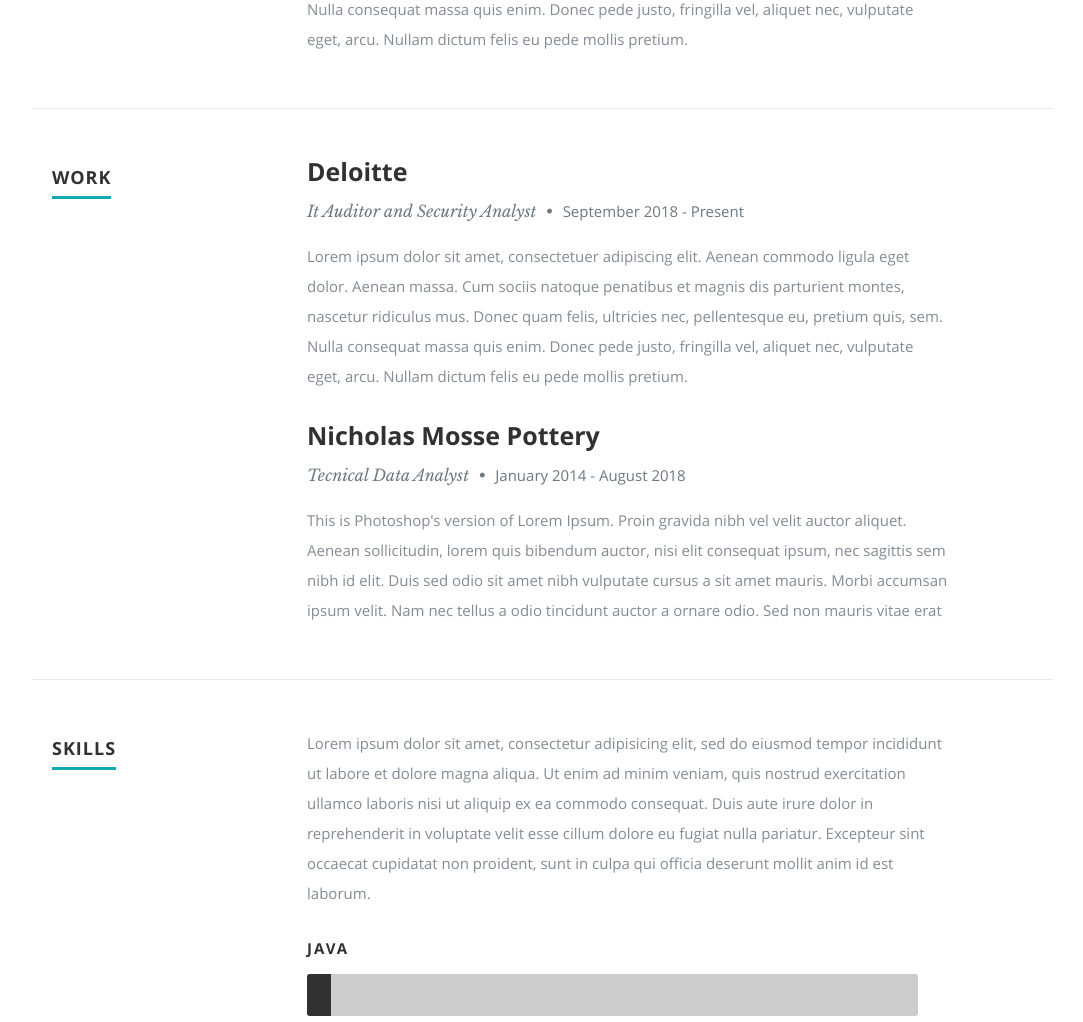
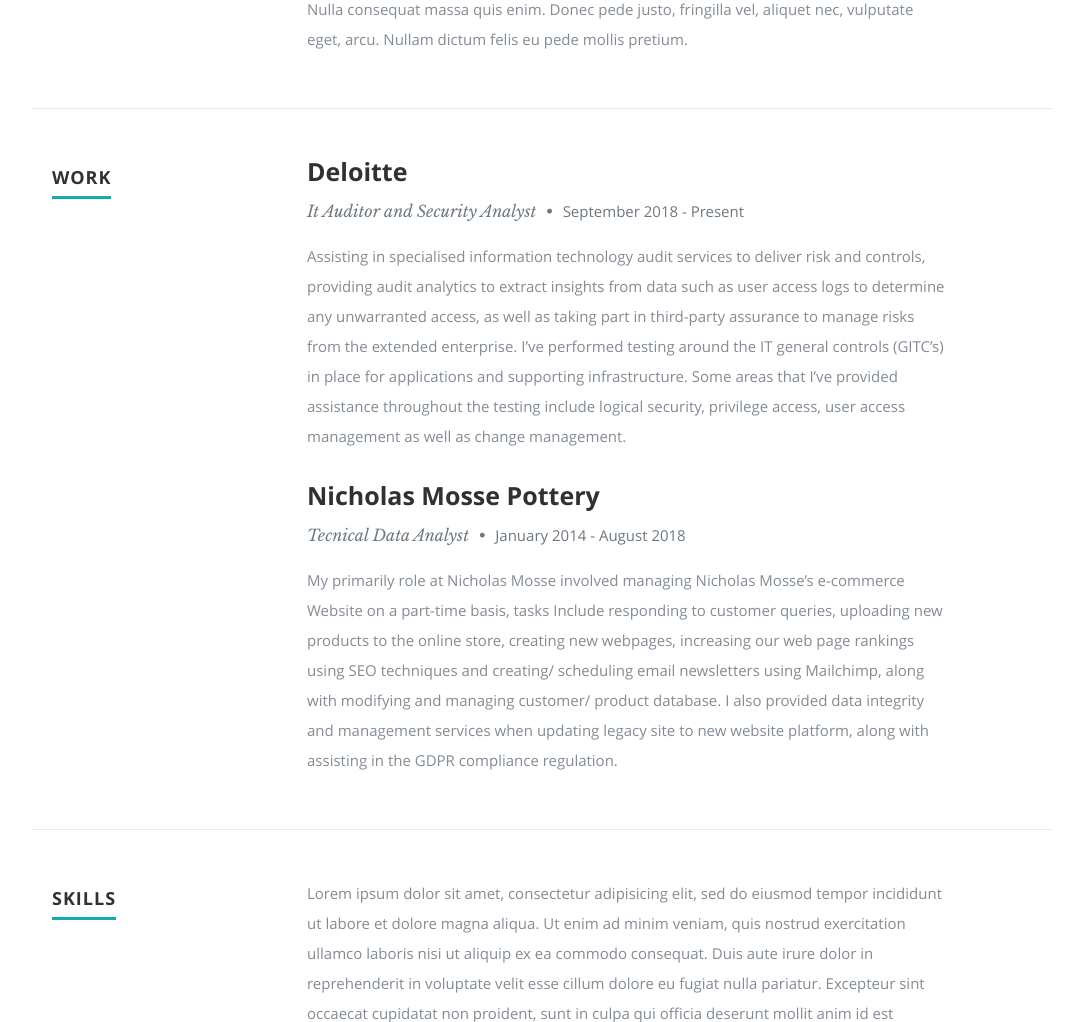
Before and after one commit to mikeyPower/cv_site, a Flask app: page / in a window 1280 px wide. Shown: the part 1676-2698 px from the top of the page, without its empty margins (98-1181 px from the left). Run offline with Flask 2, Linux system fonts and the light colour scheme; parts of the project's set-up code (start-up, migrations or seed data) failed here and were passed over; some libraries are stand-ins or nearby versions.

Commit message:
Update resume.html

```diff
--- a/app/templates/resume.html
+++ b/app/templates/resume.html
@@ -53,10 +53,11 @@
                <p class="info">It Auditor and Security Analyst <span>&bull;</span> <em class="date">September 2018 - Present</em></p>
 
                <p>
-               Lorem ipsum dolor sit amet, consectetuer adipiscing elit. Aenean commodo ligula eget dolor. Aenean massa.
-               Cum sociis natoque penatibus et magnis dis parturient montes, nascetur ridiculus mus. Donec quam felis,
-               ultricies nec, pellentesque eu, pretium quis, sem. Nulla consequat massa quis enim.
-               Donec pede justo, fringilla vel, aliquet nec, vulputate eget, arcu. Nullam dictum felis eu pede mollis pretium.
+               Assisting in specialised information technology audit services to deliver risk and controls, providing audit analytics
+               to extract insights from data such as user access logs to determine any unwarranted access, as well as taking part
+               in third-party assurance to manage risks from the extended enterprise. I’ve performed testing around the IT general
+               controls (GITC’s) in place for applications and supporting infrastructure. Some areas that I’ve provided assistance
+               throughout the testing include logical security, privilege access, user access management as well as change management.
                </p>
 
             </div>
@@ -71,10 +72,11 @@
                <p class="info">Tecnical Data Analyst <span>&bull;</span> <em class="date">January 2014 - August 2018</em></p>
 
                <p>
-               This is Photoshop's version  of Lorem Ipsum. Proin gravida nibh vel velit auctor aliquet.
-               Aenean sollicitudin, lorem quis bibendum auctor, nisi elit consequat ipsum, nec sagittis sem
-               nibh id elit. Duis sed odio sit amet nibh vulputate cursus a sit amet mauris. Morbi accumsan
-               ipsum velit. Nam nec tellus a odio tincidunt auctor a ornare odio. Sed non  mauris vitae erat
+               My primarily role at Nicholas Mosse involved managing Nicholas Mosse’s e-commerce Website on a part-time basis,
+               tasks Include responding to customer queries, uploading new products to the online store, creating new webpages,
+               increasing our web page rankings using SEO techniques and creating/ scheduling email newsletters using Mailchimp,
+               along with modifying and managing customer/ product database. I also provided data integrity and management services
+               when updating legacy site to new website platform, along with assisting in the GDPR compliance regulation.
                </p>
 
             </div>
```
